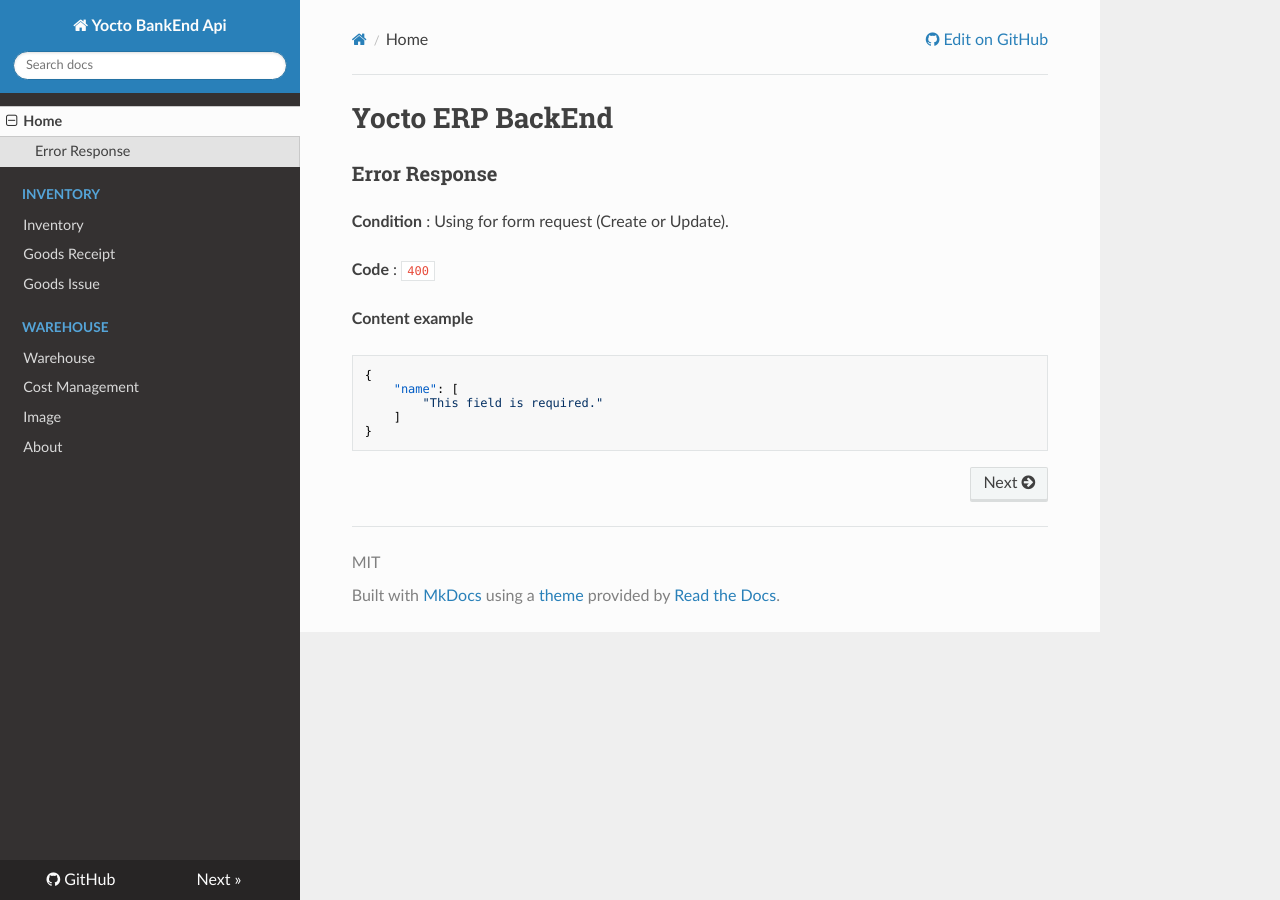
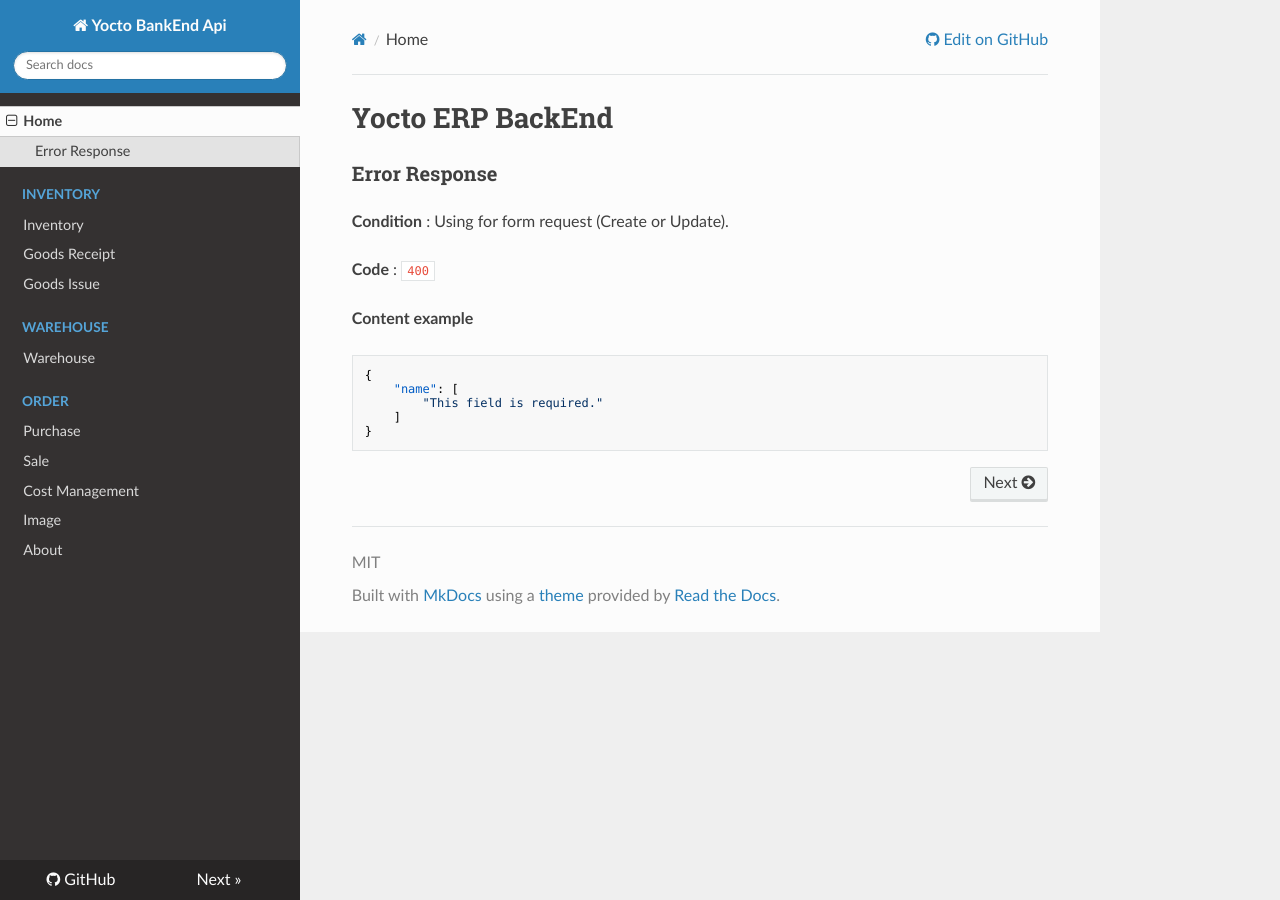
Before and after one commit to huynhhuynh02/backend, an MkDocs documentation site: the page built from docs/index.md, in a window 1280 px wide. Built offline with MkDocs 1.6.1, drawn with Linux system fonts in a browser that asks for light colours; nearby versions of some CDN libraries.

Commit message:
[skip travis] - Update document.

```diff
--- a/mkdocs.yml
+++ b/mkdocs.yml
@@ -11,6 +11,9 @@
     - 'Goods Issue': './inventory/goods-issue.md'
   - Warehouse:
     - 'Warehouse': './warehouse/warehouse.md'
+  - Order:
+    - Purchase: './order/purchase-order.md'
+    - Sale: './order/sale-order.md'
   - 'Cost Management': 'cost-management.md'
   - Image: 'image.md'
   - About: 'about.md'
```
